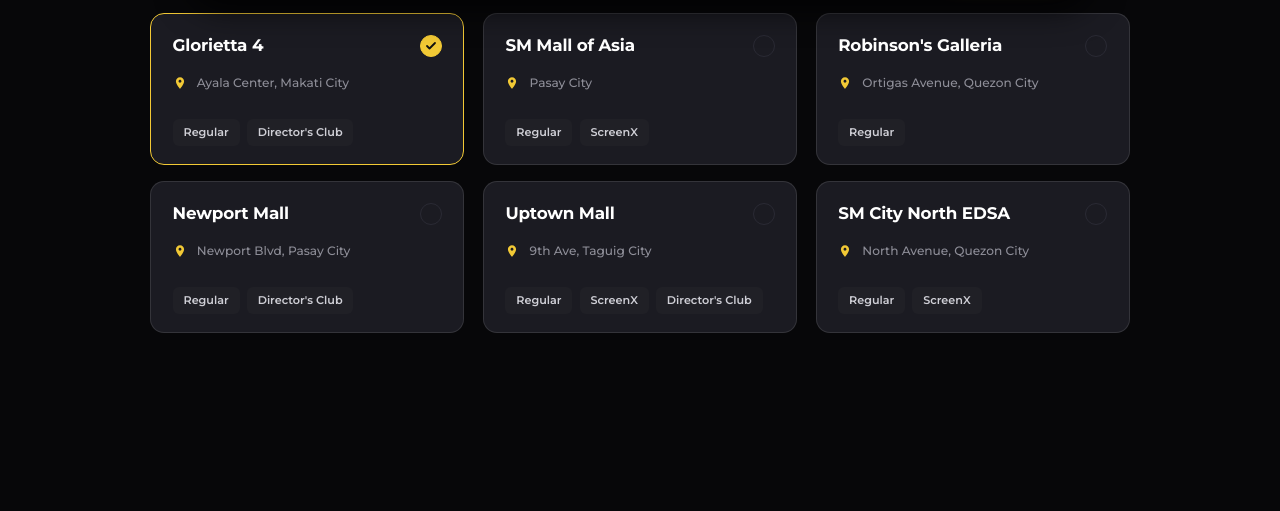
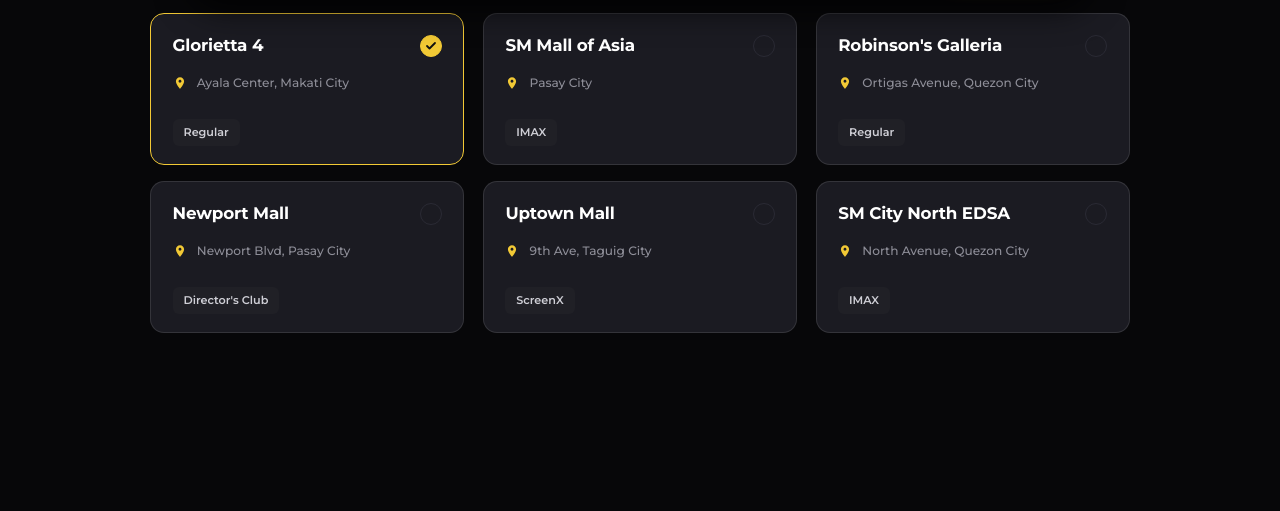
Before and after one commit to ShinYoru/TigerTix, a plain HTML site: page booking.html in a window 1280 px wide. Shown: the part 784-1295 px from the top of the page. Drawn offline with Linux system fonts and the light colour scheme.

Commit message:
Cinema process 1 and 2 change

```diff
--- a/booking.html
+++ b/booking.html
@@ -167,7 +167,7 @@
         <div class="bk-cinema-grid" id="cinemaGrid">
 
           <label class="bk-cinema-card is-selected" data-city="Makati" data-cinema="Glorietta 4"
-            data-addr="Ayala Center, Makati City" data-formats="Regular,Director's Club">
+            data-addr="Ayala Center, Makati City" data-formats="Regular">
             <input type="radio" name="cinema" value="Glorietta 4" checked>
             <div class="bk-cinema-card-inner">
               <div class="bk-cinema-top">
@@ -186,13 +186,12 @@
               </p>
               <div class="bk-cinema-formats">
                 <span class="bk-fmt-tag">Regular</span>
-                <span class="bk-fmt-tag">Director's Club</span>
               </div>
             </div>
           </label>
 
           <label class="bk-cinema-card" data-city="Pasay" data-cinema="SM Mall of Asia" data-addr="Pasay City"
-            data-formats="Regular,ScreenX">
+            data-formats="IMAX">
             <input type="radio" name="cinema" value="SM Mall of Asia">
             <div class="bk-cinema-card-inner">
               <div class="bk-cinema-top">
@@ -210,8 +209,7 @@
                 Pasay City
               </p>
               <div class="bk-cinema-formats">
-                <span class="bk-fmt-tag">Regular</span>
-                <span class="bk-fmt-tag">ScreenX</span>
+                <span class="bk-fmt-tag">IMAX</span>
               </div>
             </div>
           </label>
@@ -241,7 +239,7 @@
           </label>
 
           <label class="bk-cinema-card" data-city="Pasay" data-cinema="Newport Mall"
-            data-addr="Newport Blvd, Pasay City" data-formats="Regular,Director's Club">
+            data-addr="Newport Blvd, Pasay City" data-formats="Director's Club">
             <input type="radio" name="cinema" value="Newport Mall">
             <div class="bk-cinema-card-inner">
               <div class="bk-cinema-top">
@@ -259,14 +257,13 @@
                 Newport Blvd, Pasay City
               </p>
               <div class="bk-cinema-formats">
-                <span class="bk-fmt-tag">Regular</span>
                 <span class="bk-fmt-tag">Director's Club</span>
               </div>
             </div>
           </label>
 
           <label class="bk-cinema-card" data-city="Taguig" data-cinema="Uptown Mall" data-addr="9th Ave, Taguig City"
-            data-formats="Regular,ScreenX,Director's Club">
+            data-formats="ScreenX">
             <input type="radio" name="cinema" value="Uptown Mall">
             <div class="bk-cinema-card-inner">
               <div class="bk-cinema-top">
@@ -284,15 +281,13 @@
                 9th Ave, Taguig City
               </p>
               <div class="bk-cinema-formats">
-                <span class="bk-fmt-tag">Regular</span>
                 <span class="bk-fmt-tag">ScreenX</span>
-                <span class="bk-fmt-tag">Director's Club</span>
               </div>
             </div>
           </label>
 
           <label class="bk-cinema-card" data-city="Quezon" data-cinema="SM City North EDSA"
-            data-addr="North Avenue, Quezon City" data-formats="Regular,ScreenX">
+            data-addr="North Avenue, Quezon City" data-formats="IMAX">
             <input type="radio" name="cinema" value="SM City North EDSA">
             <div class="bk-cinema-card-inner">
               <div class="bk-cinema-top">
@@ -310,8 +305,7 @@
                 North Avenue, Quezon City
               </p>
               <div class="bk-cinema-formats">
-                <span class="bk-fmt-tag">Regular</span>
-                <span class="bk-fmt-tag">ScreenX</span>
+                <span class="bk-fmt-tag">IMAX</span>
               </div>
             </div>
           </label>
@@ -382,6 +376,10 @@
                 <span class="bk-dt-fmt-label">Regular</span>
                 <span class="bk-dt-fmt-count">4</span>
               </button>
+              <button type="button" class="bk-dt-fmt-btn" data-format="IMAX" role="tab" aria-selected="false">
+                <span class="bk-dt-fmt-label">IMAX</span>
+                <span class="bk-dt-fmt-count">2</span>
+              </button>
               <button type="button" class="bk-dt-fmt-btn" data-format="ScreenX" role="tab" aria-selected="false">
                 <span class="bk-dt-fmt-label">ScreenX</span>
                 <span class="bk-dt-fmt-count">4</span>
@@ -439,6 +437,32 @@
                     <polyline points="20 6 9 17 4 12"></polyline>
                   </svg>
                   5:30 PM
+                </button>
+              </div>
+            </div>
+
+            <!-- IMAX Category -->
+            <div class="bk-dt-showtime-group" data-group-format="IMAX" style="margin-top: 1.4rem;">
+              <div class="bk-dt-cat-header">
+                <span class="bk-dt-cat-name">IMAX</span>
+                <span class="bk-dt-cat-count">2 showtimes</span>
+              </div>
+              <div class="bk-dt-time-row">
+                <button type="button" class="bk-dt-time-btn" data-format="IMAX" data-time="1:45 PM">
+                  <svg class="bk-time-check-ico" width="12" height="12" viewBox="0 0 24 24" fill="none"
+                    stroke="currentColor" stroke-width="3.5" stroke-linecap="round" stroke-linejoin="round"
+                    aria-hidden="true">
+                    <polyline points="20 6 9 17 4 12"></polyline>
+                  </svg>
+                  1:45 PM
+                </button>
+                <button type="button" class="bk-dt-time-btn" data-format="IMAX" data-time="6:15 PM">
+                  <svg class="bk-time-check-ico" width="12" height="12" viewBox="0 0 24 24" fill="none"
+                    stroke="currentColor" stroke-width="3.5" stroke-linecap="round" stroke-linejoin="round"
+                    aria-hidden="true">
+                    <polyline points="20 6 9 17 4 12"></polyline>
+                  </svg>
+                  6:15 PM
                 </button>
               </div>
             </div>
--- a/booking.js
+++ b/booking.js
@@ -430,6 +430,8 @@
         var movie = window._bkMovie || {};
         if (state.format === "Director's Club") {
           state.ticketPrice = movie.priceDirectors || 600;
+        } else if (state.format === 'IMAX') {
+          state.ticketPrice = movie.priceIMAX || 500;
         } else if (state.format === 'ScreenX') {
           state.ticketPrice = movie.priceScreenX || 450;
         } else {
```
